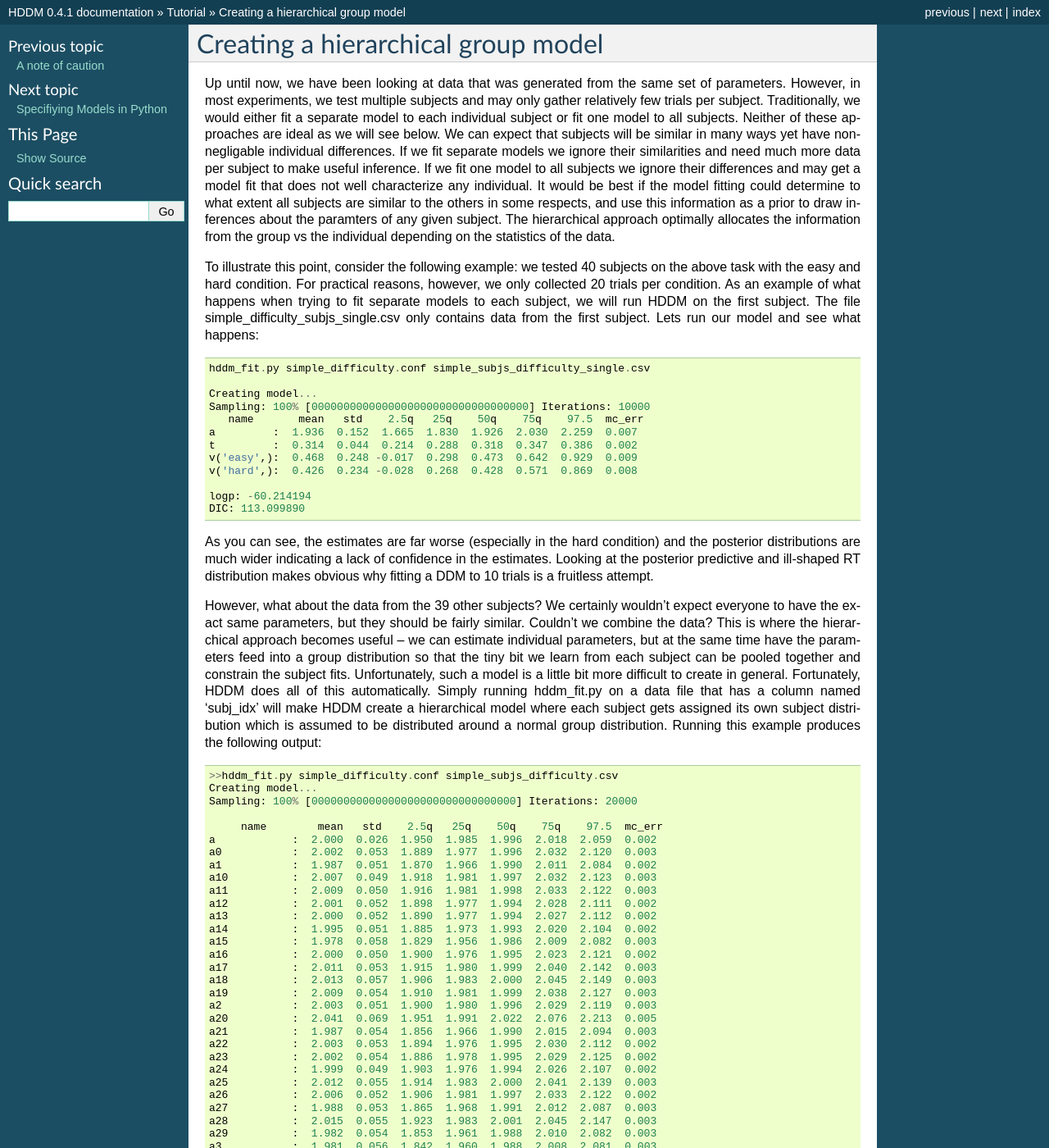
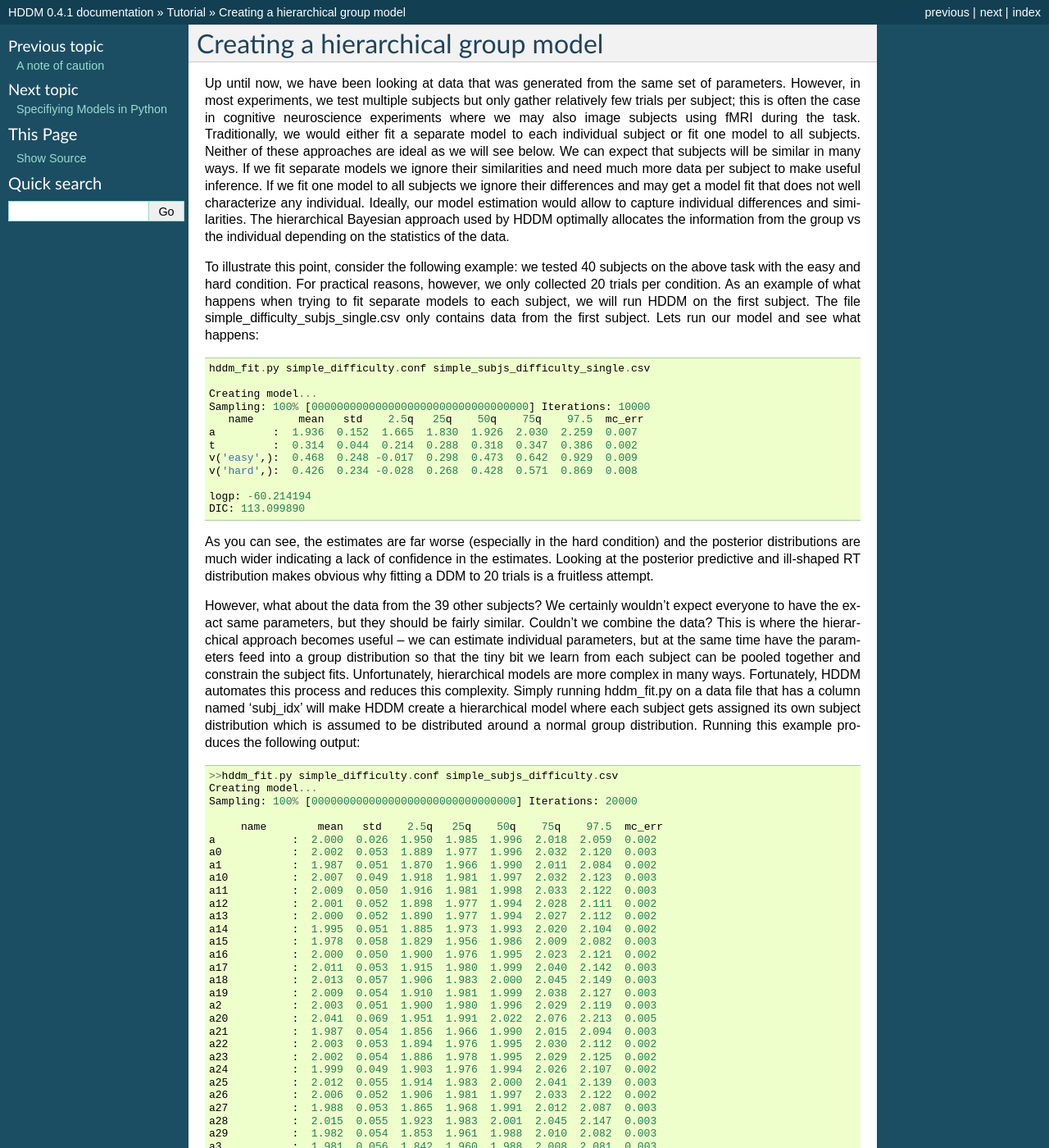
Before and after one commit to hddm-devs/hddm, a Sphinx documentation site: the page built from docs/tutorial_config_subjects.rst, in a window 1280 px wide and 1400 px high. Shown: the whole window at 82% size. Built offline with Sphinx 7.4.7, drawn with Linux system fonts in a browser that asks for light colours; formulas are drawn with MathJax 3; some of the changed text lies outside the part shown.

Commit message:
Edited rest of tutorial.

```diff
--- a/docs/tutorial_config_subjects.rst
+++ b/docs/tutorial_config_subjects.rst
@@ -8,21 +8,20 @@ Creating a hierarchical group model
 
 Up until now, we have been looking at data that was generated from the
 same set of parameters. However, in most experiments, we test multiple
-subjects and may only gather relatively few trials per
-subject. Traditionally, we would either fit a separate model to each
-individual subject or fit one model to all subjects. Neither of these
-approaches are ideal as we will see below. We can expect that subjects
-will be similar in many ways yet have non-negligable individual
-differences. If we fit separate models we ignore their similarities
-and need much more data per subject to make useful inference. If we
-fit one model to all subjects we ignore their differences and may get
-a model fit that does not well characterize any individual. It would
-be best if the model fitting could determine to what extent all
-subjects are similar to the others in some respects, and use this
-information as a prior to draw inferences about the paramters of any
-given subject. The hierarchical approach optimally allocates the
-information from the group vs the individual depending on the
-statistics of the data.
+subjects but only gather relatively few trials per subject; this is
+often the case in cognitive neuroscience experiments where we may also
+image subjects using fMRI during the task. Traditionally, we would
+either fit a separate model to each individual subject or fit one
+model to all subjects. Neither of these approaches are ideal as we
+will see below. We can expect that subjects will be similar in many
+ways. If we fit separate models we ignore their similarities and need
+much more data per subject to make useful inference. If we fit one
+model to all subjects we ignore their differences and may get a model
+fit that does not well characterize any individual. Ideally, our model
+estimation would allow to capture individual differences and
+similarities. The hierarchical Bayesian approach used by HDDM
+optimally allocates the information from the group vs the individual
+depending on the statistics of the data.
 
 To illustrate this point, consider the following example: we tested 40
 subjects on the above task with the easy and hard condition. For
@@ -51,7 +50,7 @@ As you can see, the estimates are far worse (especially in the hard
 condition) and the posterior distributions are much wider indicating a
 lack of confidence in the estimates. Looking at the posterior
 predictive and ill-shaped RT distribution makes obvious why fitting a
-DDM to 10 trials is a fruitless attempt.
+DDM to 20 trials is a fruitless attempt.
 
 However, what about the data from the 39 other subjects? We certainly
 wouldn't expect everyone to have the exact same parameters, but they
@@ -59,14 +58,14 @@ should be fairly similar. Couldn't we combine the data? This is where
 the hierarchical approach becomes useful -- we can estimate individual
 parameters, but at the same time have the parameters feed into a group
 distribution so that the tiny bit we learn from each subject can be
-pooled together and constrain the subject fits. Unfortunately, such a
-model is a little bit more difficult to create in
-general. Fortunately, HDDM does all of this automatically. Simply
-running hddm_fit.py on a data file that has a column named 'subj_idx'
-will make HDDM create a hierarchical model where each subject gets
-assigned its own subject distribution which is assumed to be
-distributed around a normal group distribution. Running this example
-produces the following output:
+pooled together and constrain the subject fits. Unfortunately,
+hierarchical models are more complex in many ways. Fortunately, HDDM
+automates this process and reduces this complexity. Simply running
+hddm_fit.py on a data file that has a column named 'subj_idx' will
+make HDDM create a hierarchical model where each subject gets assigned
+its own subject distribution which is assumed to be distributed around
+a normal group distribution. Running this example produces the
+following output:
 
 ::
 
@@ -261,9 +260,15 @@ each subject we can make useful inference about the group parameters.
 
 The second thing you can see is that individual subject parameters
 (ending with the index of the subject) are very close to the group
-mean (this is also indicated by the fact that the var posteriors, the
-variance of the group distribution -- representing the spread of the
-individual subject parameters). This property is called
-*shrinkage*. Intuitively, if we can not make meaningful inference
-about individual subjects we will assume that they are distributed as
-the rest of the group.
+mean (this is also indicated by small group variance -- representing
+the spread of the individual subject parameters). This property is
+called *shrinkage*. Intuitively, if we can not make meaningful
+inference about individual subjects we will assume that they are
+distributed as the rest of the group. The more data we have the less
+individual subject estimates will be shrinked to the group mean.
+
+While creating a configuration file and calling hddm_fit.py is quite
+easy, this approach is also quite limited. Thus, if you want to build
+more sophisticated models or do more advanced analysis, you will have
+to use HDDM from Python. Building your own model in Python will be
+explored in :ref:`part three of the tutorial <chap_tutorial_python>`.
```
Also changed, not shown: docs/tutorial_python.rst (+21 -11 lines).
